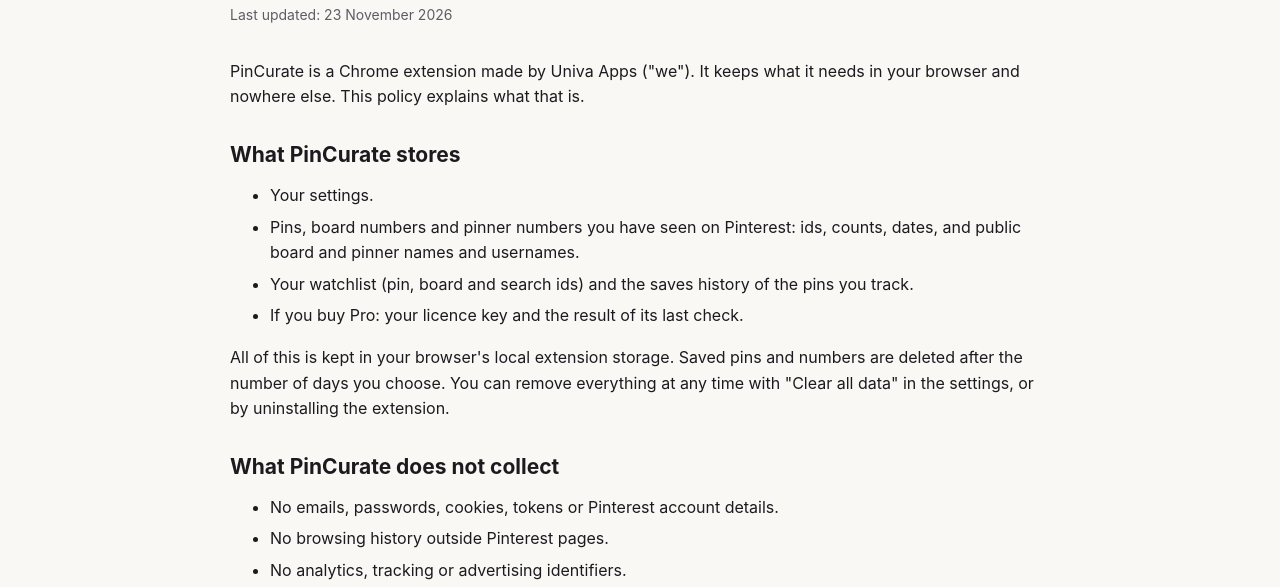
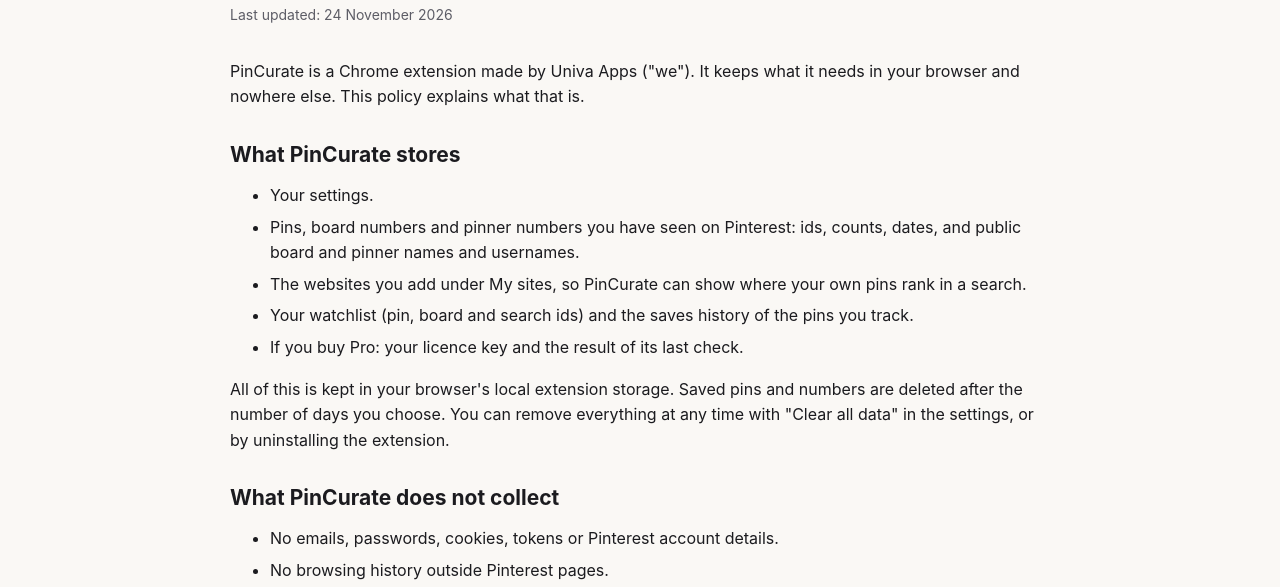
Before and after one commit to un1va/pincurate-site, a plain HTML site: page privacy.html in a window 1280 px wide. Shown: the part 158-745 px from the top of the page. Drawn offline with Linux system fonts and the light colour scheme.

Commit message:
Privacy policy: list the websites kept under My sites
Co-Authored-By: Claude Opus 5.5 <noreply@anthropic.com>

```diff
--- a/privacy.html
+++ b/privacy.html
@@ -20,7 +20,7 @@
 
   <main class="wrap narrow doc">
     <h1>Privacy Policy</h1>
-    <p class="updated">Last updated: 23 November 2026</p>
+    <p class="updated">Last updated: 24 November 2026</p>
 
     <p>PinCurate is a Chrome extension made by Univa Apps ("we"). It keeps what it needs in your browser and nowhere else. This policy explains what that is.</p>
 
@@ -28,6 +28,7 @@
     <ul>
       <li>Your settings.</li>
       <li>Pins, board numbers and pinner numbers you have seen on Pinterest: ids, counts, dates, and public board and pinner names and usernames.</li>
+      <li>The websites you add under My sites, so PinCurate can show where your own pins rank in a search.</li>
       <li>Your watchlist (pin, board and search ids) and the saves history of the pins you track.</li>
       <li>If you buy Pro: your licence key and the result of its last check.</li>
     </ul>
```
